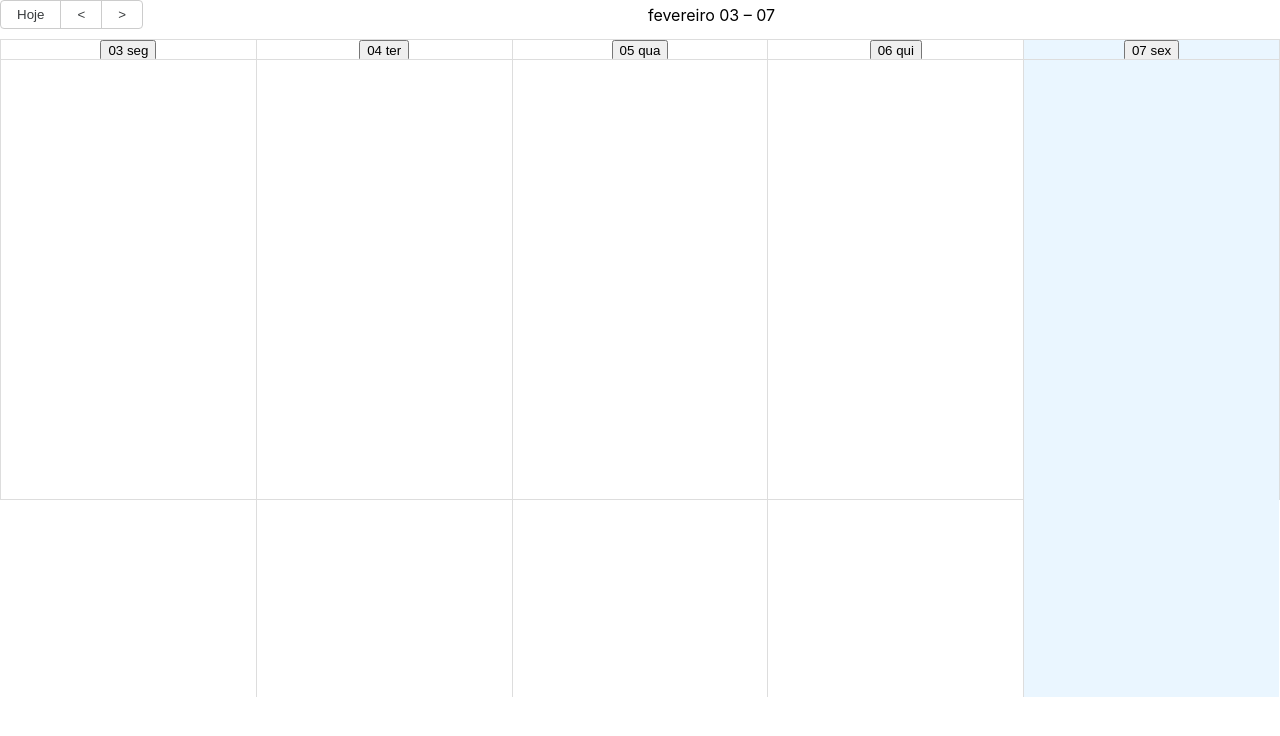
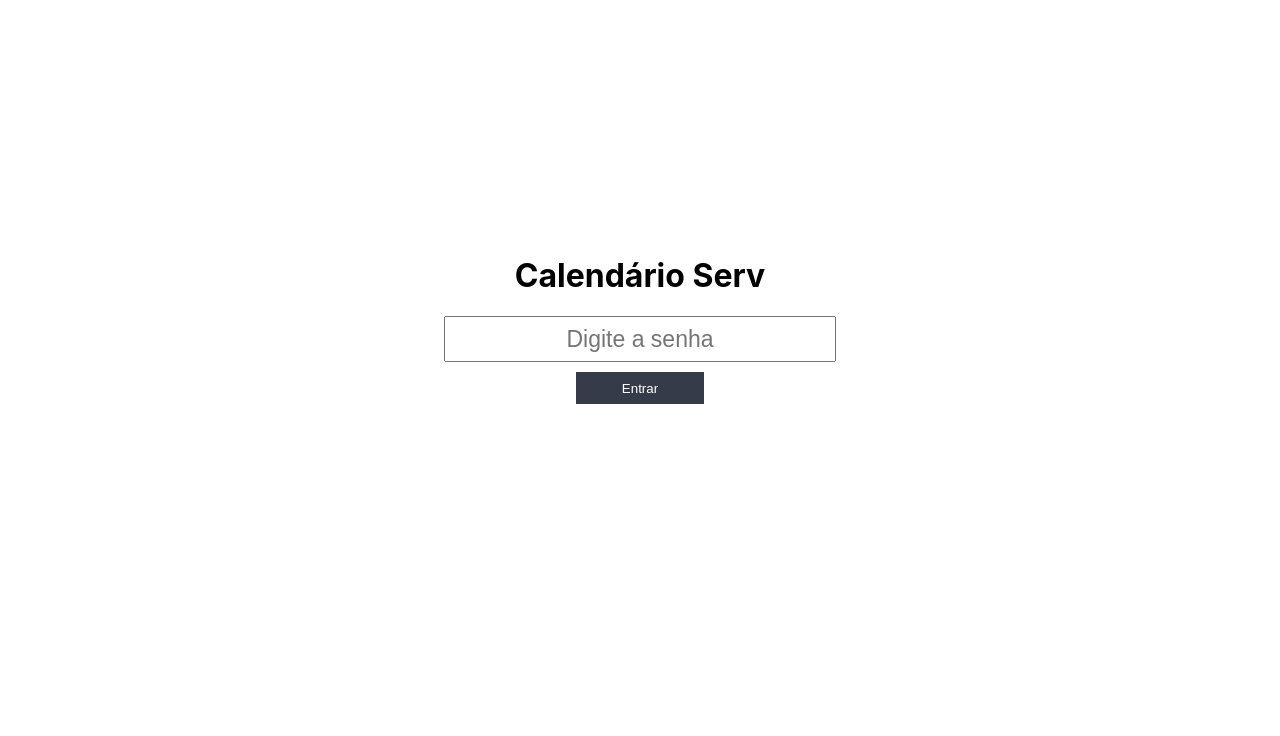
Before and after one commit to RodrigoBorges93/Calendar, a React (Create React App) app in the folder schedulling/: page / in a window 1280 px wide. Shown: the top 736 px of the page. Built offline with nearby package versions, Linux system fonts and the light colour scheme; no server answers; a web font is replaced by a local one.

Commit message:
added login

```diff
--- a/schedulling/src/App.js
+++ b/schedulling/src/App.js
@@ -1,16 +1,20 @@
-import React from 'react';
+import React, { useContext } from 'react';
 import { Switch, Route, BrowserRouter } from 'react-router-dom';
+import { LoginProvider } from './contexts/login.context';
+import LoginPage from './pages/login/login';
 import Calendario from './pages/calendar';
 
 class App extends React.Component{
     render(){
         return (
             <div>
+                <LoginProvider>
                 <BrowserRouter>
                     <Switch>
                         <Route exact path='/' component={Calendario}/>
                     </Switch>
                 </BrowserRouter>
+                </LoginProvider>
             </div>
         )
     }
--- /dev/null
+++ b/schedulling/src/contexts/login.context.jsx
@@ -0,0 +1,13 @@
+import React, { useState, createContext } from 'react';
+
+export const LoginContext = createContext();
+
+export const LoginProvider = (props) => {
+    const [logged, setLogged] = useState(false);
+    return (
+        <LoginContext.Provider value={[logged, setLogged]}>
+            {props.children}
+        </LoginContext.Provider>
+
+    );
+}
--- a/schedulling/src/pages/calendar.jsx
+++ b/schedulling/src/pages/calendar.jsx
@@ -1,5 +1,7 @@
-import React, { useState, useEffect } from 'react';
+import React, { useState, useEffect, useContext } from 'react';
 import  { Calendar, momentLocalizer } from 'react-big-calendar';
+import { LoginContext } from '../contexts/login.context';
+import LoginPage from '../pages/login/login';
 import moment from 'moment';
 import api from '../services/api';
 import '../pages/calendar.styles.scss'
@@ -21,6 +23,7 @@ function Calendario () {
             day: 'Dia',
             week: 'Semana'
         })
+        const[logged, setLogged] = useContext(LoginContext);
 
 
         useEffect(() => {
@@ -38,6 +41,8 @@ function Calendario () {
 
         <>
 
+        {
+        logged ?
         <div className="calendar-container">
         <Calendar
         localizer={localizer}
@@ -125,6 +130,10 @@ function Calendario () {
     />
 
       </div>
+      :
+      <LoginPage/>
+
+    }
     </>
         )
     }
--- /dev/null
+++ b/schedulling/src/pages/login/login.css
@@ -0,0 +1,41 @@
+body{
+    height: 100%;
+}
+.login-page{
+    width: 100%;
+    text-align:center;
+    height: 100%;
+}
+
+.texto-principal{
+    margin-top: 20%;
+}
+
+.login-page input{
+    width: 30%;
+    height: 5vh;
+    text-align: center;
+    font-size: 23px;
+    margin-bottom: 10px;
+}
+
+.login-page button{
+    background-color:#353b48;
+    color: #ffff;
+    border: none;
+    width: 10%;
+    height: 4vh;
+    cursor:pointer;
+}
+
+@media only screen and (max-width: 600px) {
+  .login-page button {
+    width: 50%;
+    height: 7vh;
+  }
+
+  .login-page input{
+      width: 70%;
+      height: 7vh;
+  }
+}
--- /dev/null
+++ b/schedulling/src/pages/login/login.jsx
@@ -0,0 +1,34 @@
+import React, { useState, useContext } from 'react';
+import { LoginContext } from '../../contexts/login.context';
+import './login.css';
+
+export default function LoginPage(){
+    const [logged, setLogged] = useContext(LoginContext)
+    const [senha, setSenha] = useState();
+
+    const login = () => {
+        if (senha === 'audinserv'){
+            setLogged(true)
+        }
+
+        else{
+            alert('Senha errada!')
+        }
+    }
+    return(
+        <form>
+        <div className='login-page'>
+            <div className='texto-principal'>
+                <h1>Calendário Serv</h1>
+            </div>
+            <div className='senha'>
+                <input type='password' onChange={(e) => setSenha(e.target.value)} placeholder='Digite a senha'></input>
+            </div>
+            <div>
+                <button type='submit' onClick={login} >Entrar</button>
+            </div>
+
+        </div>
+        </form>
+    )
+}
```
